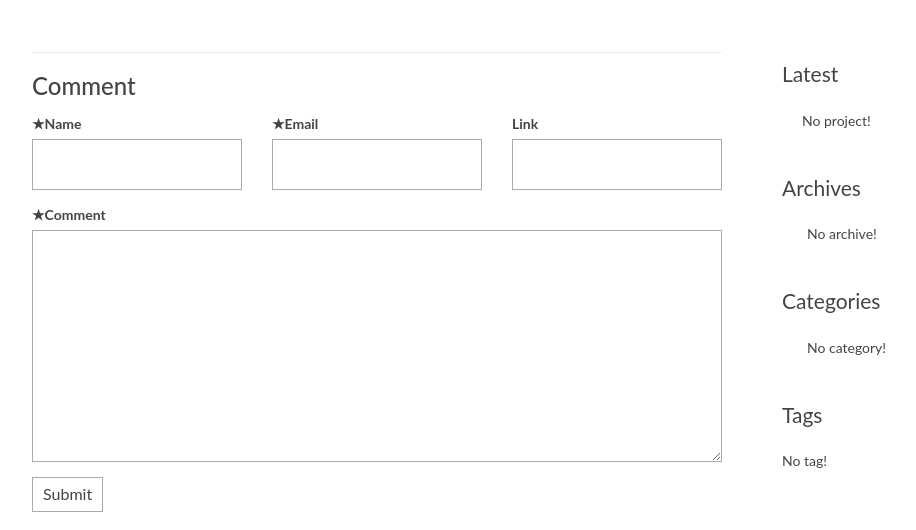
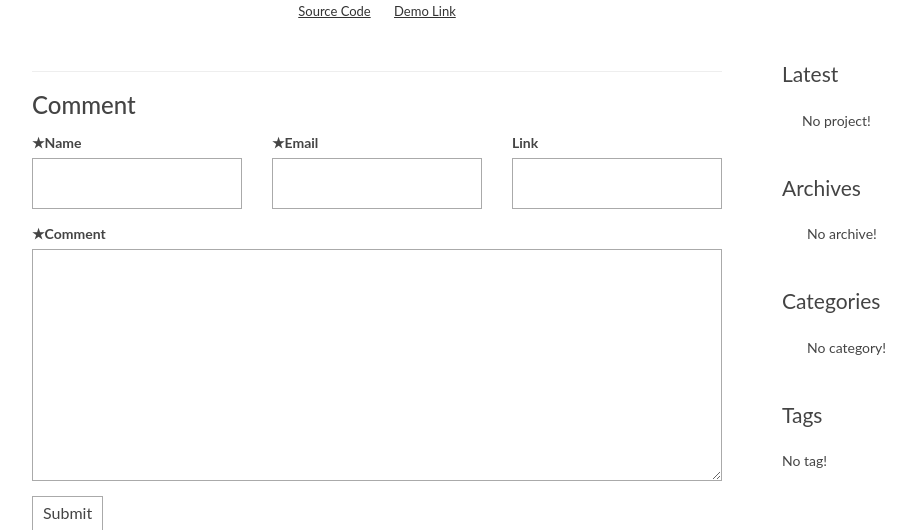
Before and after one commit to yangjufo/Personal-Website, a Django app: template templates/myprojects/detail.html in a window 1280 px wide. Shown: the part 217-747 px from the top of the page, without its empty margins (68-984 px from the left). Run offline with Django 3.2, Linux system fonts and the light colour scheme; the template is opened without the code that fills it: values that come from a table or form of the project are taken from there, others are empty; some libraries are stand-ins or nearby versions.

Commit message:
add link in project detail view

```diff
--- a/mysite/views.py
+++ b/mysite/views.py
@@ -2,7 +2,7 @@ from django.shortcuts import render
 
 
 def index(request):
-    return render(request, 'basic/index.html', context={})
+    return render(request, 'myprojects/index.html', context={})
 
 
 def about(request):
--- a/templates/myprojects/detail.html
+++ b/templates/myprojects/detail.html
@@ -1,18 +1,32 @@
+<head>
+    <style>
+        .source-code, .demo-link {
+            text-decoration: underline;
+        }
+    </style>
+</head>
 {% extends 'myprojects/base.html' %}
 {% block title %}
     {{ project.title }}
-{% endblock title%}
+{% endblock title %}
 {% block main %}
     <article class="project project-{{ project.pk }}">
         <header class="entry-header">
             <h1 class="entry-title">{{ project.title }}</h1>
             <div class="entry-meta">
-                <span class="project-category"><a href="{% url 'myprojects:category' project.category.pk %}">{{ project.category.name }}</a></span>
-                <span class="project-date"><a href="{% url 'myprojects:archives' project.created_time.year %}"><time class="entry-date"
-                                                          datetime="{{ project.created_time }}">{{ project.created_time|date:'F' }}, {{ project.created_time.year }}, </time></a></span>
+                <span class="project-category"><a
+                        href="{% url 'myprojects:category' project.category.pk %}">{{ project.category.name }}</a></span>
+                <span class="project-date"><a href="{% url 'myprojects:archives' project.created_time.year %}"><time
+                        class="entry-date"
+                        datetime="{{ project.created_time }}">{{ project.created_time|date:'F' }}, {{ project.created_time.year }}, </time></a></span>
                 <!--<span class="project-author"><a href="#">Jian Yang</a></span>-->
-                <span class="comments-link"><a href="{{ project.get_absolute_url }}#comment-area">{{ project.projectcomment_set.count }} Comment {{ project.comment_set.count|pluralize }}</a></span>
+                <span class="comments-link"><a
+                        href="{{ project.get_absolute_url }}#comment-area">{{ project.projectcomment_set.count }} Comment {{ project.comment_set.count|pluralize }}</a></span>
                 <span class="views-count"><a href="#">{{ project.views }} View</a></span>
+                <br>
+                <span><a class="source-code" href="{{ project.source }}">Source Code</a></span>
+                <span style="padding-left: 20px"><a class="demo-link"
+                                                    href= {{ project.demo }}>Demo Link</a></span>
             </div>
         </header>
         <div class="entry-content clearfix">
@@ -68,7 +82,7 @@
                     </li>
                 </ul>
             {% empty %}
-            No comment!
+                No comment!
             {% endfor %}
         </div>
     </section>
```
